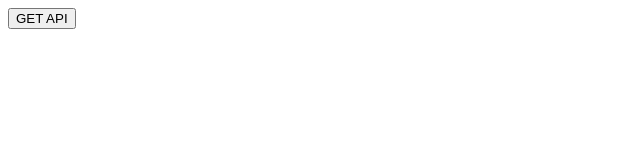
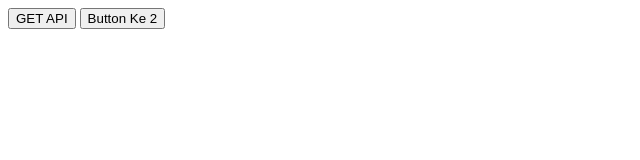
Before and after one commit to rosaarimbi/GithubLearn, a plain HTML site: page index.html in a window 1280 px wide. Shown: the whole page, without its empty margins (0-640 px from the left). Drawn offline with Linux system fonts and the light colour scheme.

Commit message:
Feat : Added Button Registration

```diff
--- a/index.html
+++ b/index.html
@@ -9,6 +9,7 @@
 </head>
 <body>
     <button id="getPosts">GET API</button>
+    <button id="getPosts">Button Ke 2</button>
     <div class="bg-page">
         <div id="output" class="box-output"></div>
     </div>
```
